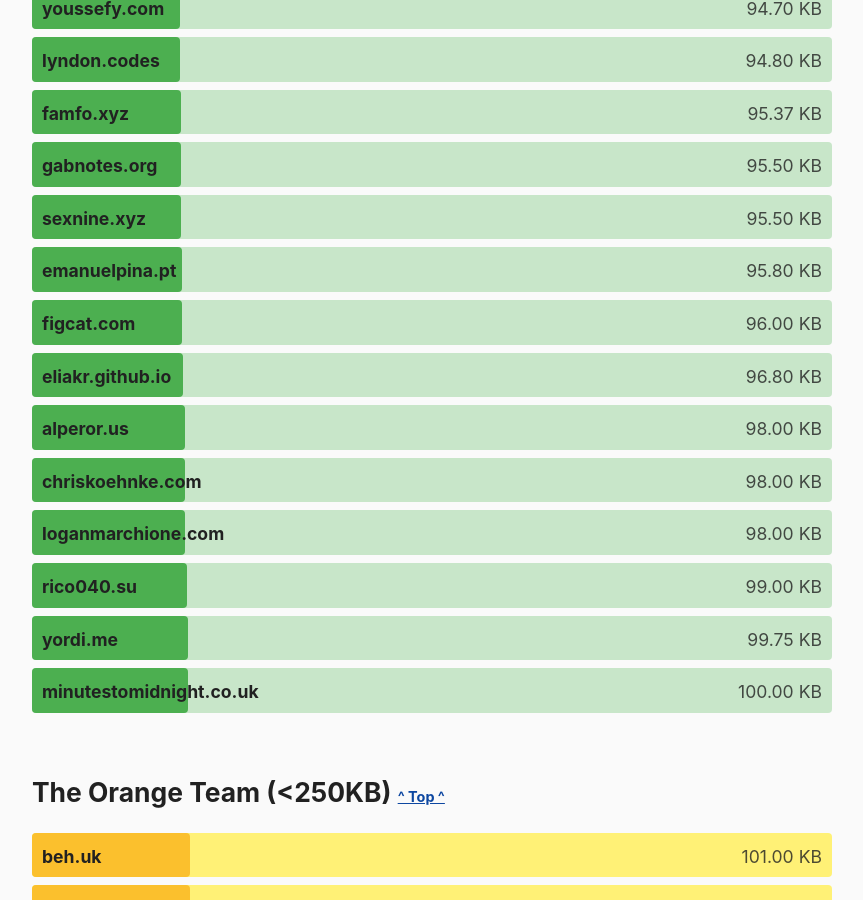
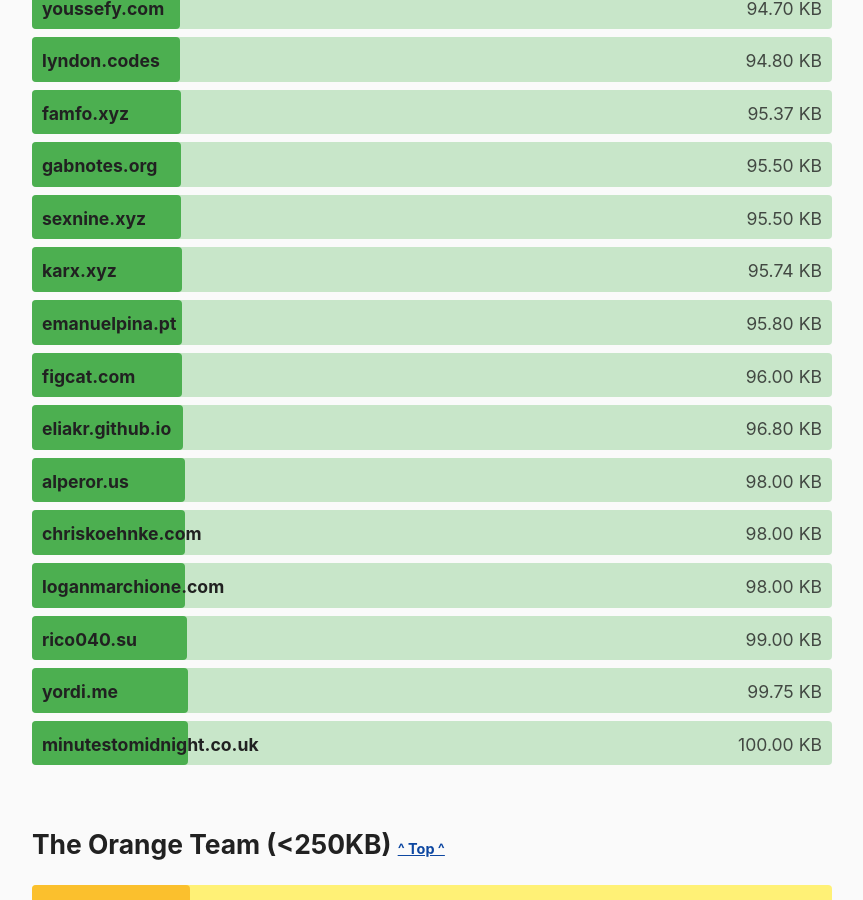
Before and after one commit to kevquirk/512kb.club, a Jekyll site: the page built from index.md, in a window 1280 px wide and 900 px high, scrolled down 25884 px. Shown: the whole window, without its empty margins (208-1071 px from the left). Built offline with Jekyll 4.4.1, drawn with Linux system fonts in a browser that asks for light colours.

Commit message:
Update sites.yml

```diff
--- a/_data/sites.yml
+++ b/_data/sites.yml
@@ -4172,3 +4172,8 @@
   url: https://zwieratko.sk/
   size: 28.07
   last_checked: 2024-02-11
+
+- domain: karx.xyz
+  url: https://karx.xyz/
+  size: 95.74
+  last_checked: 2024-07-29
```
